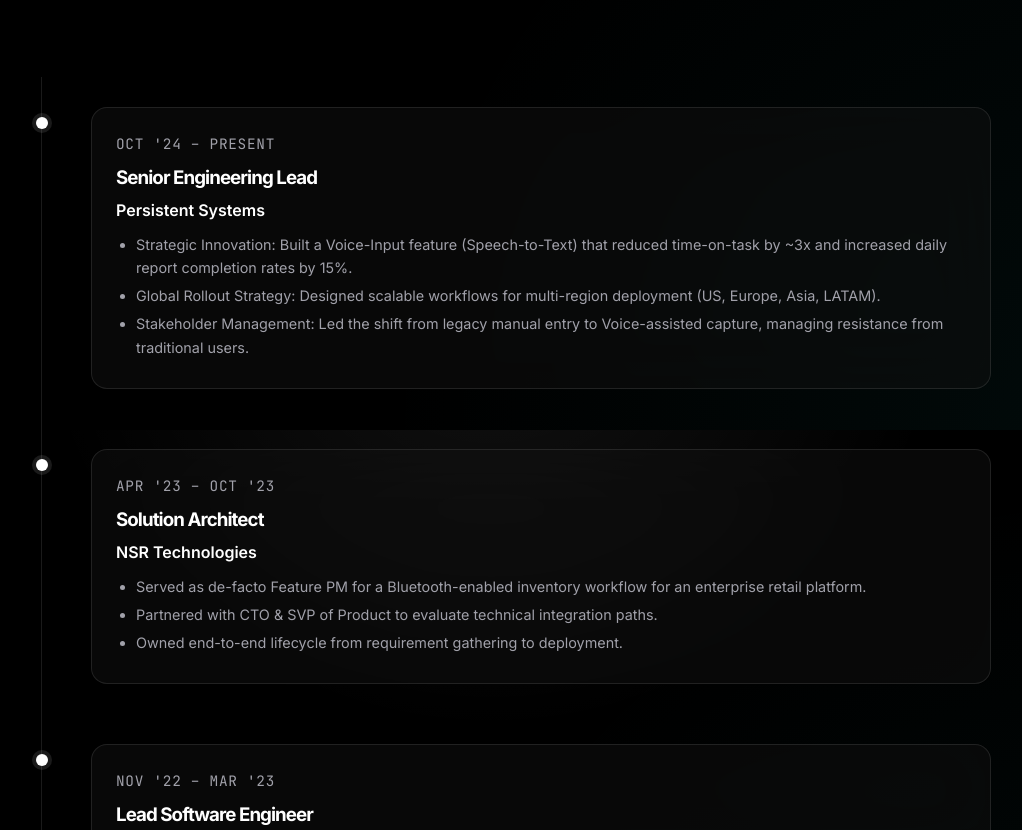
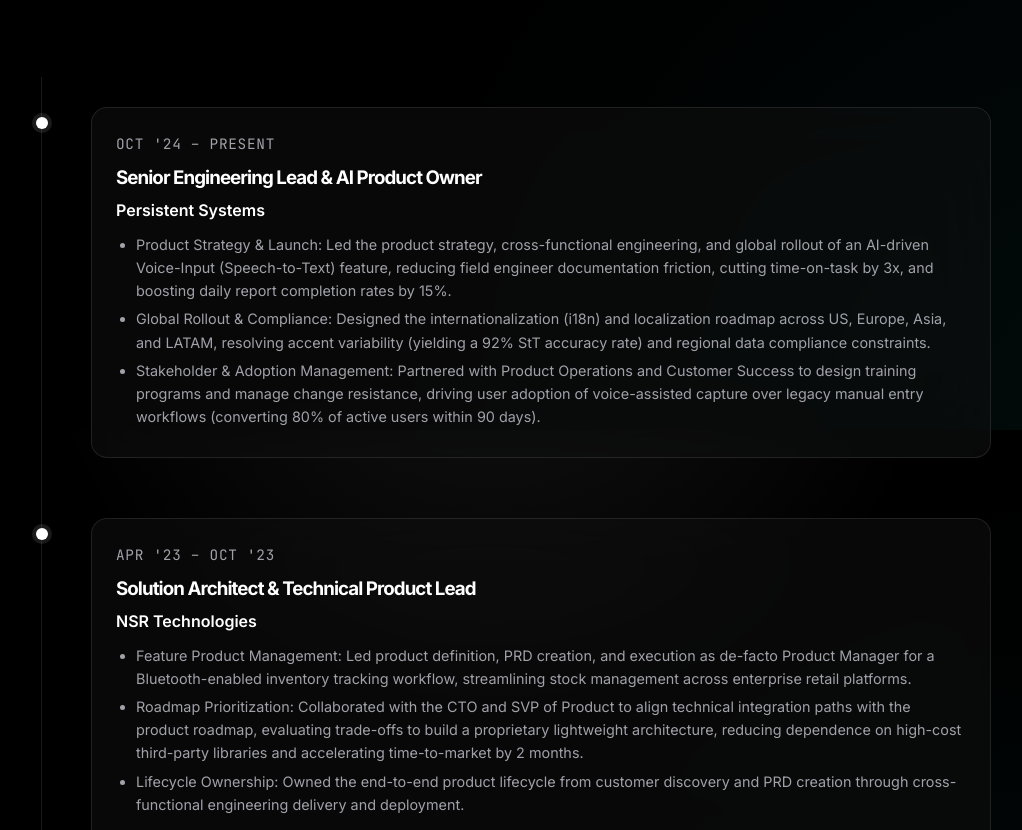
Before and after one commit to volcano619/portfolio-website, a website: page index.html in a window 1280 px wide. Shown: the part 1970-2800 px from the top of the page, without its empty margins (149-1171 px from the left). Drawn offline with Linux system fonts and the light colour scheme; no server answers.

Commit message:
refactor: align experience & project data with FAANG AI PM requirements and optimize UX elements

```diff
--- a/admin.js
+++ b/admin.js
@@ -727,12 +727,14 @@
     function getProjectTemplate(index) {
         return `
             <div class="glass-panel project-card admin-deletable">
+                <div class="card-tilt-layer">
                     <div class="project-domain" data-editable="projects.${index}.domain">New Domain</div>
                     <h3 class="project-title" data-editable="projects.${index}.title">New Project Title</h3>
                     <p style="color: var(--text-secondary); font-size: 0.9rem; margin-bottom: 10px;"><strong style="color: var(--accent-cyan);">Problem:</strong> <span data-editable="projects.${index}.problem">Describe the problem...</span></p>
                     <p style="color: var(--text-secondary); font-size: 0.9rem; margin-bottom: 15px;"><strong style="color: var(--accent-cyan);">Solution:</strong> <span data-editable="projects.${index}.solution">Describe the solution...</span></p>
                     <div class="project-metrics">
                         <div>📉 <span data-editable="projects.${index}.metrics">Key metrics...</span></div>
+                    </div>
                 </div>
                 <div class="project-links">
                     <a href="#" target="_blank" class="project-action-btn btn-arch" data-editable-href="projects.${index}.link">Portfolio Detail</a>
--- a/data.js
+++ b/data.js
@@ -2,13 +2,13 @@
     "hero": {
         "name": "Venkatesh Krishnan",
         "title": "AI Product Manager",
-        "subtitle": "AI Strategist | Mobile & Cloud Architect",
+        "subtitle": "Technical Product Manager (AI/ML) | AI Strategy & Platform Architecture",
     },
     "settings": {
         "ui_version": "v0.5"
     },
     "about": {
-        "summary": "Senior Technical Product Manager & AI Strategist with 8 years and 11 months of experience translating complex architectural constraints into high-ROI product roadmaps. Proven track record of deploying AI solutions that reduce operational friction and drive user retention. Transitioning from Engineering Leadership to Product Management to leverage deep technical intuition for strategic business impact.",
+        "summary": "Senior Technical Product Manager & AI Strategist with 8+ years of technical leadership and architectural expertise driving end-to-end product strategy, GTM execution, and business impact for enterprise AI/ML solutions. Proven track record of aligning product vision with deep technical intuition to deploy low-latency, cost-optimized AI systems that solve complex business friction and accelerate user growth.",
         "stats": [
             { "label": "Years Experience", "value": 8.9, "suffix": "+" },
             { "label": "AI Products Designed", "value": 5, "suffix": "" },
@@ -17,50 +17,50 @@
     },
     "experience": [
         {
-            "role": "Senior Engineering Lead",
+            "role": "Senior Engineering Lead & AI Product Owner",
             "company": "Persistent Systems",
             "date": "Oct '24 – Present",
             "points": [
-                "Strategic Innovation: Built a Voice-Input feature (Speech-to-Text) that reduced time-on-task by ~3x and increased daily report completion rates by 15%.",
-                "Global Rollout Strategy: Designed scalable workflows for multi-region deployment (US, Europe, Asia, LATAM).",
-                "Stakeholder Management: Led the shift from legacy manual entry to Voice-assisted capture, managing resistance from traditional users."
+                "Product Strategy & Launch: Led the product strategy, cross-functional engineering, and global rollout of an AI-driven Voice-Input (Speech-to-Text) feature, reducing field engineer documentation friction, cutting time-on-task by 3x, and boosting daily report completion rates by 15%.",
+                "Global Rollout & Compliance: Designed the internationalization (i18n) and localization roadmap across US, Europe, Asia, and LATAM, resolving accent variability (yielding a 92% StT accuracy rate) and regional data compliance constraints.",
+                "Stakeholder & Adoption Management: Partnered with Product Operations and Customer Success to design training programs and manage change resistance, driving user adoption of voice-assisted capture over legacy manual entry workflows (converting 80% of active users within 90 days)."
             ]
         },
         {
-            "role": "Solution Architect",
+            "role": "Solution Architect & Technical Product Lead",
             "company": "NSR Technologies",
             "date": "Apr '23 – Oct '23",
             "points": [
-                "Served as de-facto Feature PM for a Bluetooth-enabled inventory workflow for an enterprise retail platform.",
-                "Partnered with CTO & SVP of Product to evaluate technical integration paths.",
-                "Owned end-to-end lifecycle from requirement gathering to deployment."
+                "Feature Product Management: Led product definition, PRD creation, and execution as de-facto Product Manager for a Bluetooth-enabled inventory tracking workflow, streamlining stock management across enterprise retail platforms.",
+                "Roadmap Prioritization: Collaborated with the CTO and SVP of Product to align technical integration paths with the product roadmap, evaluating trade-offs to build a proprietary lightweight architecture, reducing dependence on high-cost third-party libraries and accelerating time-to-market by 2 months.",
+                "Lifecycle Ownership: Owned the end-to-end product lifecycle from customer discovery and PRD creation through cross-functional engineering delivery and deployment."
             ]
         },
         {
-            "role": "Lead Software Engineer",
+            "role": "Lead Software Engineer & Technical PM Lead",
             "company": "Utthunga Technologies",
             "date": "Nov '22 – Mar '23",
             "points": [
-                "Led the .NET MAUI parallel workstream for a motor health tool for a Fortune 500 client.",
-                "Architected a unified Drive Control Library reducing code duplication.",
-                "Provided performance data enabling client leadership to select the optimal mobile roadmap."
+                "Product Roadmap Direction: Directed the cross-platform mobile product roadmap (.NET MAUI) for an IoT-enabled motor health tool, optimizing time-to-market for a Fortune 500 client.",
+                "Platform Standardization: Standardized platform architecture by productizing a unified Drive Control Library, accelerating feature development velocity and reducing engineering duplication by 30%.",
+                "Data-Driven Decisions: Conducted usability and performance metrics analysis, delivering data-driven strategic options that guided the client's executive leadership in mobile roadmap prioritization."
             ]
         },
         {
-            "role": "Senior Consultant I",
+            "role": "Senior Consultant & Technical Advisory",
             "company": "Neudesic Technologies",
             "date": "Mar '22 – Nov '22",
             "points": [
-                "Technical consulting and engineering implementation for enterprise clients."
+                "Technical consulting and engineering implementation for enterprise clients, evaluating product integration strategies."
             ]
         },
         {
-            "role": "Senior Technology Consultant",
+            "role": "Senior Technology Consultant & Feature Owner",
             "company": "Saviant Consulting",
             "date": "May '18 – Jul '21",
             "points": [
-                "Service Booking Platform (Middle East Conglomerate): Strategic Member of the team for the ground-up rebuild of a legacy service booking platform. Owned the definition of service discovery funnels and booking flows.",
-                "Leading US Grocery Operations Firm: Built the mobile architecture from ground up for a mature web-based order system. Enabled real-time order visibility and push notifications."
+                "Service Booking Platform (Middle East Conglomerate): Defined customer journey maps and checkout funnels for a ground-up rebuild of a legacy service booking platform, optimizing service discovery and increasing booking conversion.",
+                "US Grocery Operations (Mobile Product): Rebuilt a legacy web order system into a modern mobile application, defining real-time order visibility and push notification alerts to reduce fulfillment errors and boost customer satisfaction."
             ]
         },
         {
@@ -68,7 +68,7 @@
             "company": "Affluent Global Services",
             "date": "Nov '17 – May '18",
             "points": [
-                "Microsoft Engagement: Worked as an Onsite vendor consultant for the Microsoft Global Delivery Team, developing specialized B2B modules using Xamarin.Android.",
+                "Microsoft Engagement: Worked as an Onsite vendor consultant for the Microsoft Global Delivery Team, developing specialized B2B modules using Xamarin.Android. Managed delivery milestones and B2B requirements.",
                 "Module Delivery: Delivered high-performance mobile modules for enterprise clients, ensuring strict adherence to Microsoft's coding guidelines."
             ]
         },
@@ -77,7 +77,7 @@
             "company": "Silfra Technologies",
             "date": "Jun '17 – Oct '17",
             "points": [
-                "IoT Product Development: Spearheaded the development of the 'Silfra Aqua Meter' native Android application, interfacing directly with IoT hardware for real-time water tracking.",
+                "IoT Product Development: Spearheaded the development of the 'Silfra Aqua Meter' native Android application, translating real-time water tracking IoT hardware streams into user-facing dashboard features.",
                 "Cloud Integration: Implemented NoSQL architecture using Google Firebase to handle real-time data streams from IoT devices."
             ]
         },
@@ -86,7 +86,7 @@
             "company": "Channel Bridge Software Labs",
             "date": "Jun '15 – Jun '17",
             "points": [
-                "Fintech Innovation: Integrated Optical Character Recognition (OCR) technology into a payment processing application to automate data entry and reduce transaction friction.",
+                "Fintech Innovation: Integrated Optical Character Recognition (OCR) technology into a payment processing application to automate data entry, reducing transaction friction. Managed app store deployment lifecycles.",
                 "App Lifecycle: Managed the complete mobile application lifecycle from development to testing and distribution on the Google Play Store."
             ]
         }
@@ -95,40 +95,40 @@
         {
             "title": "Voice of Customer (VoC) Intelligence",
             "domain": "Sentiment Analysis / CX",
-            "problem": "Reliance on lagging survey data masked 'Silent Churn', leaving $7.5M in annual revenue at risk.",
-            "solution": "Productized a Predictive VoC Platform using NLP (DistilBERT) to correlate unstructured text with Churn Risk.",
-            "metrics": "Projected $750k annual revenue retention by reducing issue detection time from 14 days to <24 hours.",
+            "problem": "Reliance on survey data masked 'Silent Churn', risking $7.5M/yr. Used customer discovery and RICE prioritization to design real-time sentiment alerts.",
+            "solution": "Productized a CX platform utilizing a fine-tuned NLP model. Selected a custom-hosted small model over general LLM APIs to cut inference costs by 90%, keep latency under 50ms, and automate CRM action workflows.",
+            "metrics": "Projected $750k annual revenue retention and projected reduction in churn detection time from 14 days to <24 hours.",
             "link": "https://github.com/volcano619/voc-sentiment-analytics"
         },
         {
             "title": "Workforce Agility Engine",
             "domain": "Recommender Systems / HR Tech",
-            "problem": "High external recruitment costs and slow time-to-staff (3-6 months) causing revenue delays.",
-            "solution": "Internal Career Path Recommender using Hybrid AI (Collaborative Filtering + Knowledge Graph) to auto-generate Bridge Paths.",
+            "problem": "High external recruitment costs and slow time-to-staff (3-6 months) causing resource bottlenecks. Led customer discovery with HR heads to align recommendations with mobility policies.",
+            "solution": "Designed a hybrid recommender system (Collaborative Filtering + Knowledge Graph) resolving the 'cold-start' problem. Implemented model explainability and bias-audit frameworks to ensure compliance.",
             "metrics": "Projecting ~$565k savings per restructuring event and a 70% reduction in time-to-staff.",
             "link": "https://github.com/volcano619/career-learning-recommender"
         },
         {
             "title": "Automated Support System",
             "domain": "RAG / Enterprise IT",
-            "problem": "Seasonal L1 ticket surges (30k+/month) overwhelmed IT staff, inflating resolution costs to $20/ticket and causing severe engineering context-switching.",
-            "solution": "Architected a Tier-0 RAG Agent Assistant with a Local LLM to guarantee 100% FERPA compliance, eliminating operational cloud costs and enabling secure knowledge search.",
-            "metrics": "Projected to automate 5,000 L1 tickets/mo at 85% lower cost ($2/ticket), driving a 5-10x Year-1 ROI and $1.08M in annual savings.",
+            "problem": "Seasonal L1 ticket surges (30k/mo) overwhelmed IT staff ($20/ticket). Conducted a Build vs. Buy analysis comparing commercial SaaS chatbots vs. an in-house build.",
+            "solution": "Architected a Tier-0 RAG Assistant using a quantized local LLM to guarantee 100% FERPA data privacy and eliminate token costs. Designed fallback UX loops to handle hallucinations.",
+            "metrics": "Projected to automate 5,000 L1 tickets/mo at 85% lower cost ($2/ticket), saving $1.08M annually.",
             "link": "https://github.com/volcano619/ai-support-rag-system"
         },
         {
             "title": "Hybrid Energy Demand Forecasting",
             "domain": "Time-Series Forecasting / Utilities",
-            "problem": "Grid operators face $20B+ in losses due to forecast errors (5-10% MAPE).",
-            "solution": "Hybrid Forecasting Engine combining LSTM (accuracy) with Prophet (explainability). Penalized under-forecasting 10x more than over-forecasting.",
-            "metrics": "Achieved 50% reduction in forecast error; projected $28M annual savings.",
+            "problem": "Grid operators face $20B+ in losses due to forecast errors. Collaborated with operators to establish trust in AI, defining explainability as a core product requirement.",
+            "solution": "Designed a Hybrid forecasting engine combining LSTM (accuracy) with Prophet (explainability). Custom-designed the loss function to penalize under-forecasting 10x more to prevent blackouts.",
+            "metrics": "Modeled a 50% reduction in forecast error; projected $28M annual grid savings.",
             "link": "https://github.com/volcano619/energy-demand-forecaster"
         },
         {
             "title": "Industrial Visual Inspection System",
             "domain": "Computer Vision / Manufacturing",
-            "problem": "Manual inspection had an 80% accuracy ceiling, risking high-cost recalls ($5M+ exposure).",
-            "solution": "Edge-AI Computer Vision System (CNN-based) tuned for High Recall (>99%) to minimize False Negative escapes.",
+            "problem": "Manual inspection had an 80% accuracy ceiling, risking high-cost recalls ($5M+ risk). Managed release process via shadow deployment on live production cameras.",
+            "solution": "Deployed an Edge-AI CV system optimized via TensorRT for low latency. Tuned model threshold for High Recall (>99%) to minimize missed defect escapes, backed by an operator quick-verification workflow.",
             "metrics": "Modeled a 50x increase in throughput and 95% reduction in missed defects (2.7x Year-1 ROI).",
             "link": "https://github.com/volcano619/manufacturing-defect-detector"
         }
@@ -138,21 +138,21 @@
             "title": "Director-Level AI PM Strategic Analysis",
             "score": "9.7/10 Elite",
             "focus": "Portfolio Management, People Leadership, Executive Presence & Crisis Comm",
-            "summary": "Detailed strategic analysis of fintech portfolio reallocation, crisis leadership during AI failures, and executive stakeholder alignment.",
+            "summary": "Detailed strategic analysis of fintech portfolio reallocation, crisis leadership during AI model failure, and executive stakeholder alignment.",
             "link": "https://github.com/volcano619/AIProductDirectorArtifact/tree/main"
         },
         {
             "title": "AI Product Manager Operational Analysis",
             "score": "9.5/10 Senior PM",
             "focus": "Product Strategy, Stakeholder Navigation, Systems Design, LLM Cost-Benefit",
-            "summary": "Comprehensive analysis of strategic trade-off management, cost-benefit pragmatism for support automation, and product vision for GenAI agents.",
+            "summary": "Comprehensive analysis of strategic trade-off management, cost-benefit support automation, and product vision for GenAI agents.",
             "link": "https://github.com/volcano619/ProductManagerArtifact/tree/main"
         }
     ],
     "skills": {
-        "Product Management": ["Strategy & Roadmap", "Metrics / KPI Analysis", "User Journey Mapping", "Feature Prioritization (RICE)", "Build vs. Buy Strategy", "Jira / Figma"],
-        "AI & Data": ["LLM Implementation (OpenAI/Llama)", "RAG / Vector DBs", "Speech-to-Text", "MLOps (Vertex AI, Azure)", "Prompt Engineering", "Python / SQL / NoSQL"],
-        "Engineering Core": [".NET Mobile (MAUI/Xamarin)", "Cloud (Azure/GCP)", "Microservices Architecture", "System Architecture"]
+        "Product Leadership": ["Product Strategy & Vision", "Roadmap Prioritization (RICE)", "Go-To-Market (GTM) Strategy", "User Journey Mapping", "PRD Writing", "Build vs. Buy Analysis", "Cross-Functional Team Leadership"],
+        "AI/ML Platform Strategy": ["LLM Fine-Tuning & RAG", "MLOps Lifecycle", "Model Evaluation Metrics (Precision/Recall/F1/MAPE)", "AI Ethics & Bias Audits", "Natural Language Processing (NLP)", "Computer Vision", "Time-Series Forecasting"],
+        "Technical Core": ["System Architecture", "Cloud Platforms (Azure/GCP)", "Edge AI Optimization", "Microservices", "API Integrations", "Python", "SQL", "Google Firebase"]
     },
     "education": [
         { "degree": "M.S. Business Analytics", "school": "University of Colorado Boulder", "year": "2026-2027" },
@@ -178,7 +178,7 @@
             "date": "Oct '14 – Mar '16",
             "points": [
                 "Community Product Leadership: Led the Beta Testing Team, prioritizing 500+ bug reports for developers. Acted as a strategic bridge between the user community and engineering, directly influencing feature stability and UX improvements.",
-                "Team Management: Recruited and managed a volunteer moderation team; facilitated conflict resolution and ensured adherence to forum policies for a massive global user base.",
+                "Team Management: Recruited and managed a volunteer moderation team; facilitated conflict resolution and ensured adherence to forum policies for a global user base.",
                 "Recognition: Awarded 'Best Super Moderator of the Year 2015' for outstanding contribution to community health and product quality."
             ]
         },
```
Also changed, not shown: index.html (+2 -2 lines). Lines whose indentation alone changed are shown as unchanged.
